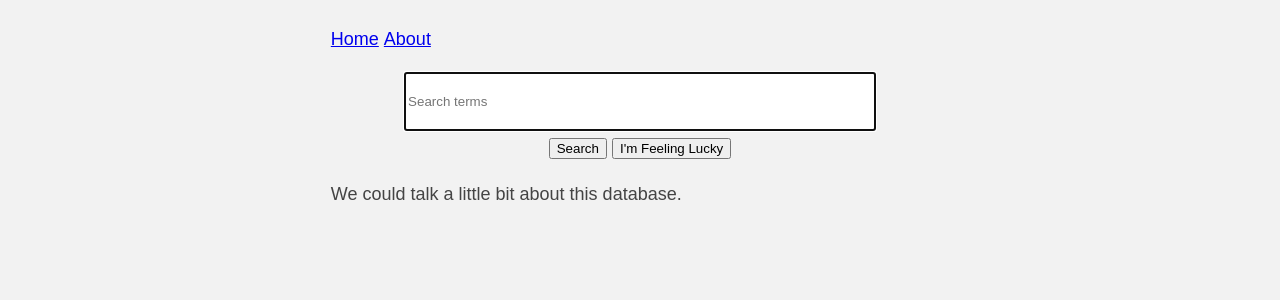
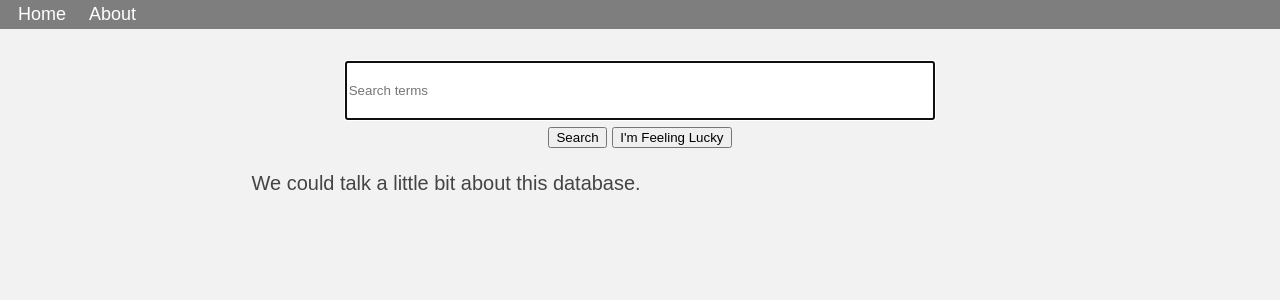
Before and after one commit to aidos-lab/DONUT, a Flask app: page /about in a window 1280 px wide. Shown: the top 300 px of the page. Run offline with Flask 2, Linux system fonts and the light colour scheme.

Commit message:
Improved base template styling

```diff
--- a/dat/static/style.css
+++ b/dat/static/style.css
@@ -1,11 +1,3 @@
-html
-{
-  font-size:     clamp(1em, 0.909em + 0.45vmin, 1.25em);
-  max-width:     70ch;
-  padding:       calc(1vmin + .5rem);
-  margin-inline: auto;
-}
-
 body
 {
   font-family:  "IBM Plex Sans", sans-serif;
@@ -13,6 +5,18 @@ body
   font-size:    18px;
   color:        #444444;
   background:   #F2F2F2;
+
+  /* Ensures that we can format main and nav with different margins */
+  margin:       0px;
+  padding:      0px;
+}
+
+main
+{
+  font-size:     clamp(1em, 0.909em + 0.45vmin, 1.25em);
+  max-width:     70ch;
+  padding:       calc(1vmin + .5rem);
+  margin-inline: auto;
 }
 
 .query-statistics
@@ -21,17 +25,31 @@ body
   text-align: right;
 }
 
+header
+{
+  background-color: #7E7E7E;
+  width: 100%;
+}
+
 .navigation
 {
-  list-style-type: none;
-  padding-left:    0px;
-  margin:          0px;
-  width:           100%;
+  list-style-type:  none;
+  padding-left:     0px;
+  margin:           0px;
+  margin-left:      0.5em;
+  margin-right:     0.5em;
 }
 
 .navigation li
 {
-  display:         inline;
+  display: inline;
+  margin:  0.5em;
+}
+
+.navigation a
+{
+  text-decoration: none;
+  color: white;
 }
 
 .tags ul
--- a/dat/templates/base.html
+++ b/dat/templates/base.html
@@ -16,6 +16,8 @@
     </nav>
   </header>
 
+  <main>
+
     <section>
     {% include "search.html" %}
     </section>
@@ -24,6 +26,8 @@
     {% block content %}{% endblock %}
     </section>
 
+  </main>
+
 </body>
 
 </html>
```
Lines whose indentation alone changed are shown as unchanged.
